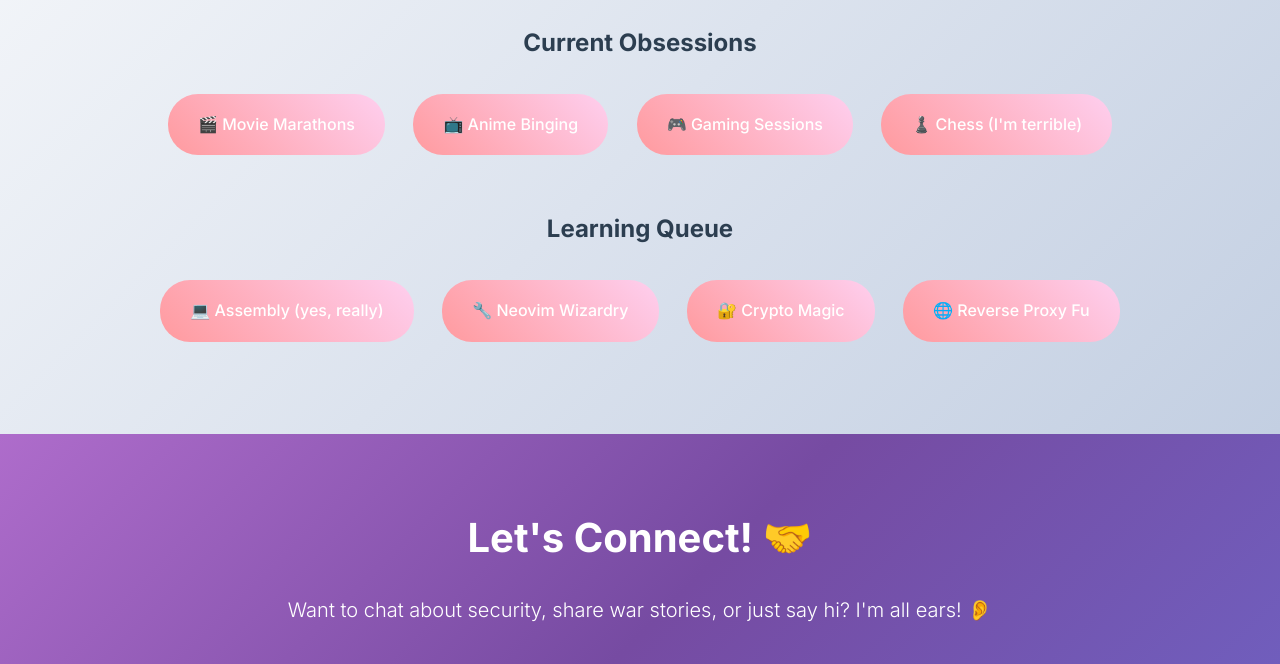
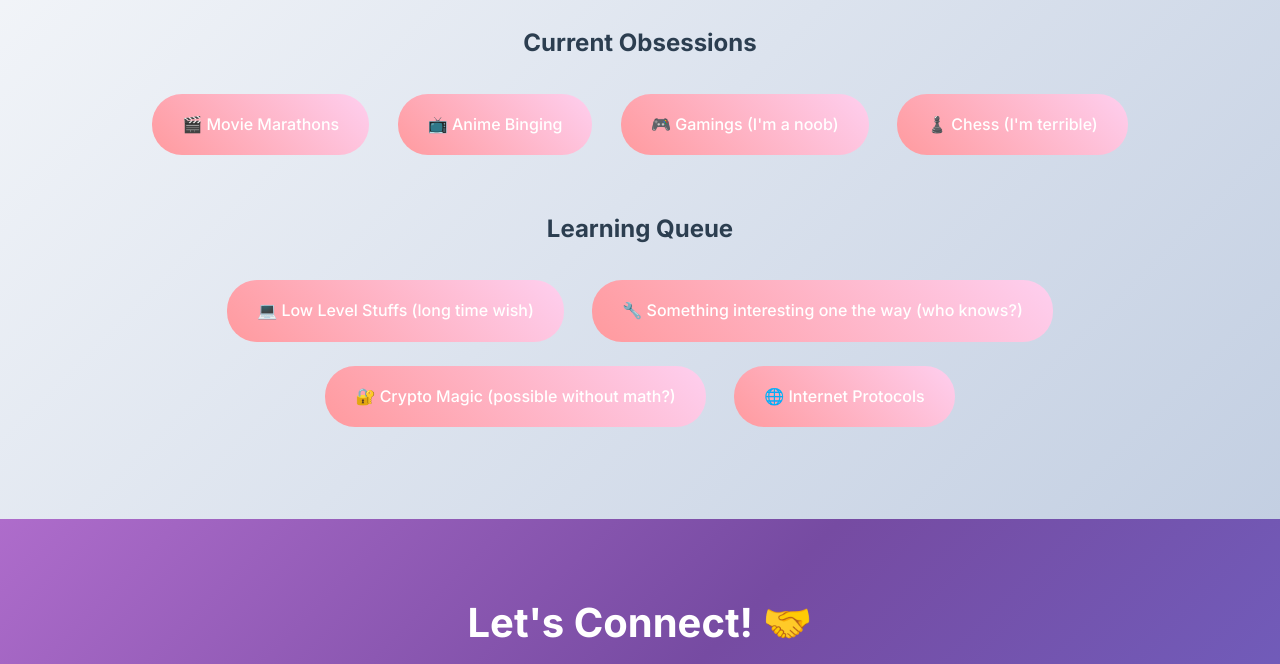
Before and after one commit to merbinr/merbinr.github.io, a plain HTML site: page index.html in a window 1280 px wide. Shown: the part 4784-5448 px from the top of the page. Drawn offline with nearby package versions, Linux system fonts and the light colour scheme.

Commit message:
changes in learning

```diff
--- a/index.html
+++ b/index.html
@@ -661,14 +661,14 @@
                 <h4 class="fw-bold mb-4">Current Obsessions</h4>
                 <span class="interest-item">🎬 Movie Marathons</span>
                 <span class="interest-item">📺 Anime Binging</span>
-                <span class="interest-item">🎮 Gaming Sessions</span>
+                <span class="interest-item">🎮 Gamings (I'm a noob)</span>
                 <span class="interest-item">♟️ Chess (I'm terrible)</span>
 
                 <h4 class="fw-bold mb-4 mt-5">Learning Queue</h4>
-                <span class="interest-item">💻 Assembly (yes, really)</span>
-                <span class="interest-item">🔧 Neovim Wizardry</span>
-                <span class="interest-item">🔐 Crypto Magic</span>
-                <span class="interest-item">🌐 Reverse Proxy Fu</span>
+                <span class="interest-item">💻 Low Level Stuffs (long time wish) </span>
+                <span class="interest-item">🔧 Something interesting one the way (who knows?)</span>
+                <span class="interest-item">🔐 Crypto Magic (possible without math?)</span>
+                <span class="interest-item">🌐 Internet Protocols</span>
             </div>
         </div>
     </section>
```
